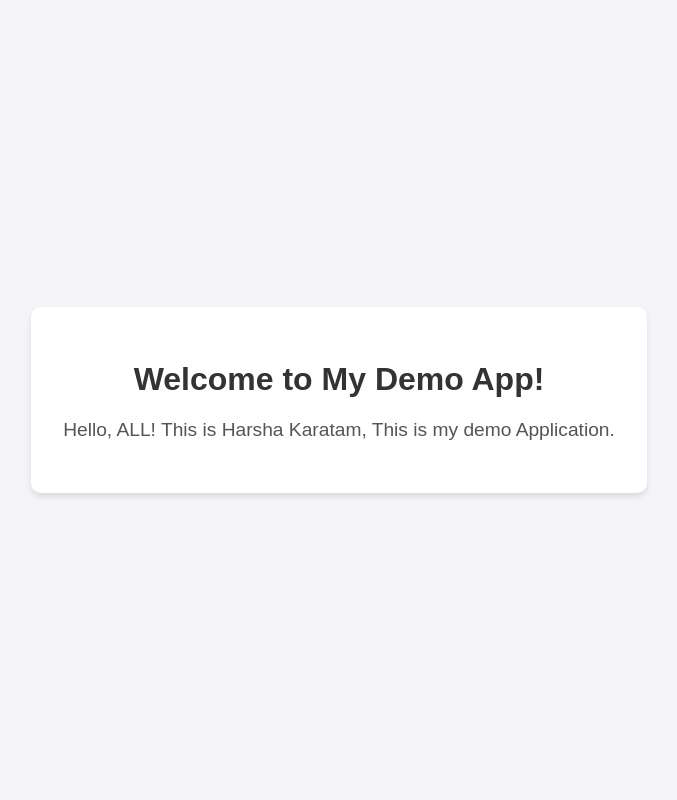
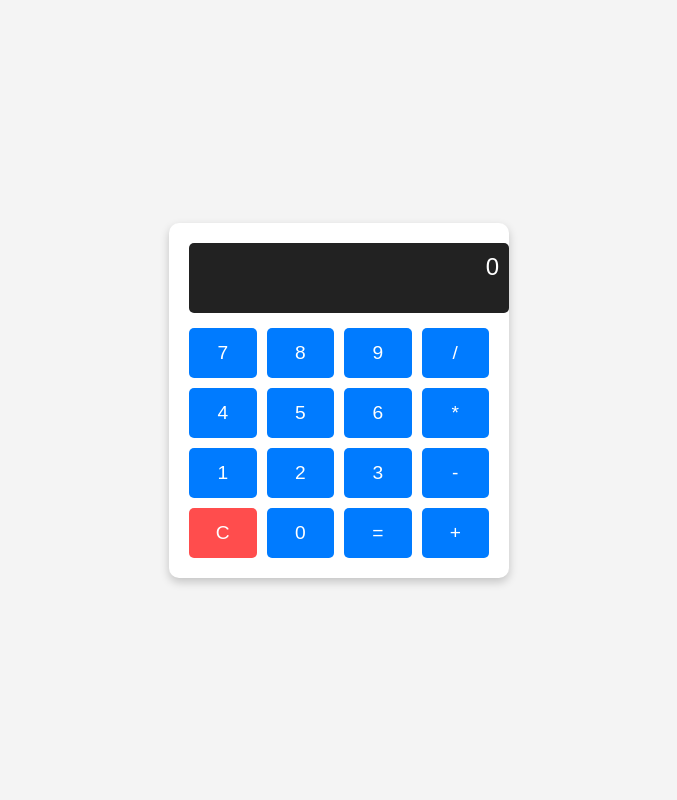
Before and after one commit to vamsiakula11/USER-DETAILS, a Flask app: page / in a window 1280 px wide. Shown: the whole page, without its empty margins (301-978 px from the left). Run offline with Flask 3, Linux system fonts and the light colour scheme.

Commit message:
Update index.html

```diff
--- a/app/templates/index.html
+++ b/app/templates/index.html
@@ -3,38 +3,152 @@
 <head>
     <meta charset="UTF-8">
     <meta name="viewport" content="width=device-width, initial-scale=1.0">
-    <title>Styled Flask App</title>
+    <title>Calculator App</title>
     <style>
         body {
             font-family: Arial, sans-serif;
-            background-color: #f4f4f9;
-            margin: 0;
-            padding: 0;
             display: flex;
             justify-content: center;
             align-items: center;
             height: 100vh;
+            margin: 0;
+            background-color: #f4f4f4;
         }
-        .container {
-            text-align: center;
-            background: #ffffff;
-            padding: 2em;
+
+        .calculator {
+            width: 300px;
+            background: #fff;
             border-radius: 10px;
-            box-shadow: 0px 4px 6px rgba(0, 0, 0, 0.1);
+            box-shadow: 0 4px 10px rgba(0, 0, 0, 0.2);
+            padding: 20px;
         }
-        h1 {
-            color: #333333;
+
+        .display {
+            width: 100%;
+            height: 50px;
+            background: #222;
+            color: #fff;
+            font-size: 1.5em;
+            text-align: right;
+            padding: 10px;
+            border-radius: 5px;
+            margin-bottom: 15px;
         }
-        p {
-            color: #555555;
+
+        .buttons {
+            display: grid;
+            grid-template-columns: repeat(4, 1fr);
+            gap: 10px;
+        }
+
+        .button {
+            height: 50px;
+            background: #007bff;
+            color: #fff;
             font-size: 1.2em;
+            border: none;
+            border-radius: 5px;
+            cursor: pointer;
+            transition: background 0.3s;
+        }
+
+        .button:hover {
+            background: #0056b3;
+        }
+
+        .button.clear {
+            background: #ff4d4d;
+        }
+
+        .button.clear:hover {
+            background: #cc0000;
         }
     </style>
 </head>
 <body>
-    <div class="container">
-        <h1>Welcome to My Demo App!</h1>
-        <p>Hello, ALL! This is Harsha Karatam, This is my demo Application.</p>
+    <div class="calculator">
+        <div id="display" class="display">0</div>
+        <div class="buttons">
+            <button class="button" onclick="appendValue('7')">7</button>
+            <button class="button" onclick="appendValue('8')">8</button>
+            <button class="button" onclick="appendValue('9')">9</button>
+            <button class="button" onclick="performOperation('/')">/</button>
+
+            <button class="button" onclick="appendValue('4')">4</button>
+            <button class="button" onclick="appendValue('5')">5</button>
+            <button class="button" onclick="appendValue('6')">6</button>
+            <button class="button" onclick="performOperation('*')">*</button>
+
+            <button class="button" onclick="appendValue('1')">1</button>
+            <button class="button" onclick="appendValue('2')">2</button>
+            <button class="button" onclick="appendValue('3')">3</button>
+            <button class="button" onclick="performOperation('-')">-</button>
+
+            <button class="button clear" onclick="clearDisplay()">C</button>
+            <button class="button" onclick="appendValue('0')">0</button>
+            <button class="button" onclick="calculate()">=</button>
+            <button class="button" onclick="performOperation('+')">+</button>
+        </div>
     </div>
+
+    <script>
+        let currentInput = '';
+        let previousInput = '';
+        let operation = null;
+
+        function appendValue(value) {
+            if (currentInput === '0') currentInput = '';
+            currentInput += value;
+            updateDisplay(currentInput);
+        }
+
+        function performOperation(op) {
+            if (currentInput === '') return;
+            if (previousInput !== '') calculate();
+            operation = op;
+            previousInput = currentInput;
+            currentInput = '';
+        }
+
+        function calculate() {
+            if (previousInput === '' || currentInput === '') return;
+            let result;
+            const prev = parseFloat(previousInput);
+            const current = parseFloat(currentInput);
+
+            switch (operation) {
+                case '+':
+                    result = prev + current;
+                    break;
+                case '-':
+                    result = prev - current;
+                    break;
+                case '*':
+                    result = prev * current;
+                    break;
+                case '/':
+                    result = prev / current;
+                    break;
+                default:
+                    return;
+            }
+
+            currentInput = result.toString();
+            operation = null;
+            previousInput = '';
+            updateDisplay(currentInput);
+        }
+
+        function clearDisplay() {
+            currentInput = '';
+            previousInput = '';
+            operation = null;
+            updateDisplay('0');
+        }
+
+        function updateDisplay(value) {
+            document.getElementById('display').textContent = value;
+        }
+    </script>
 </body>
 </html>
```
